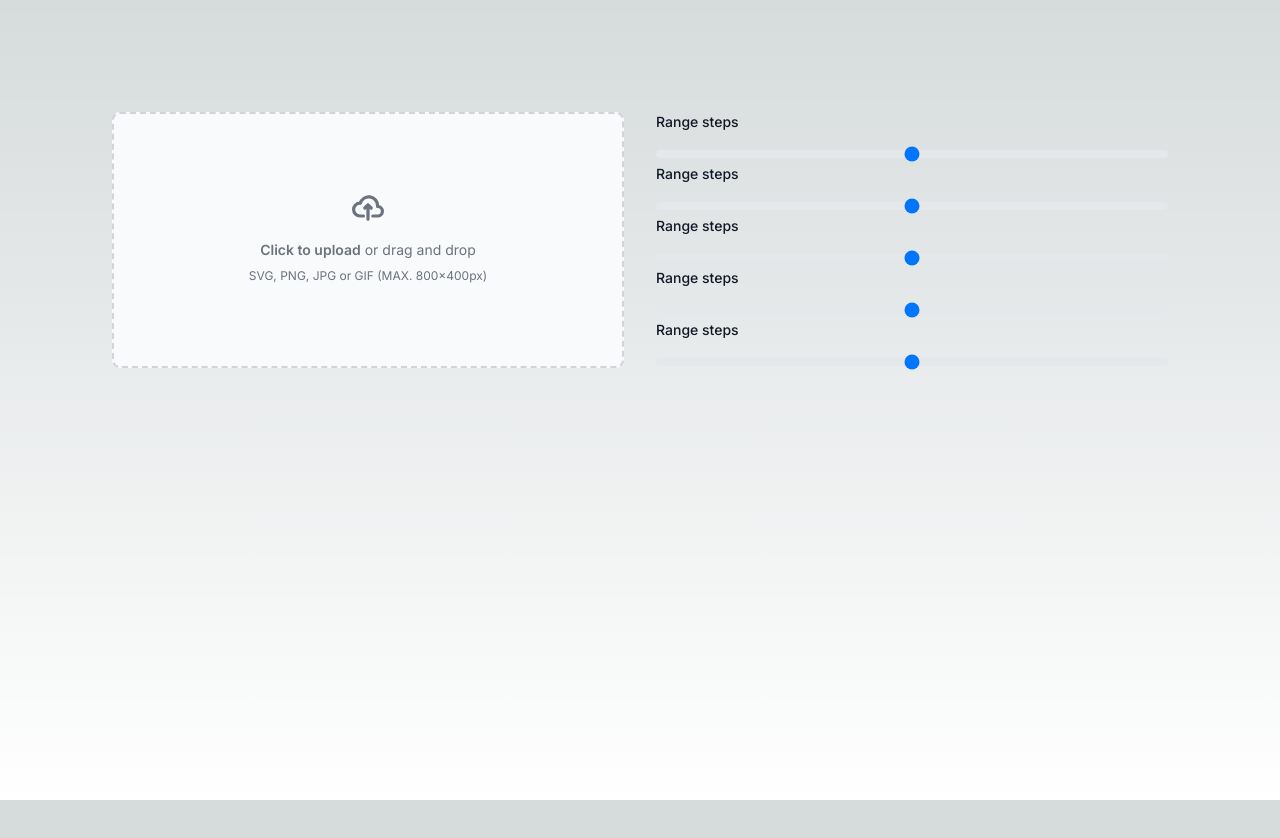
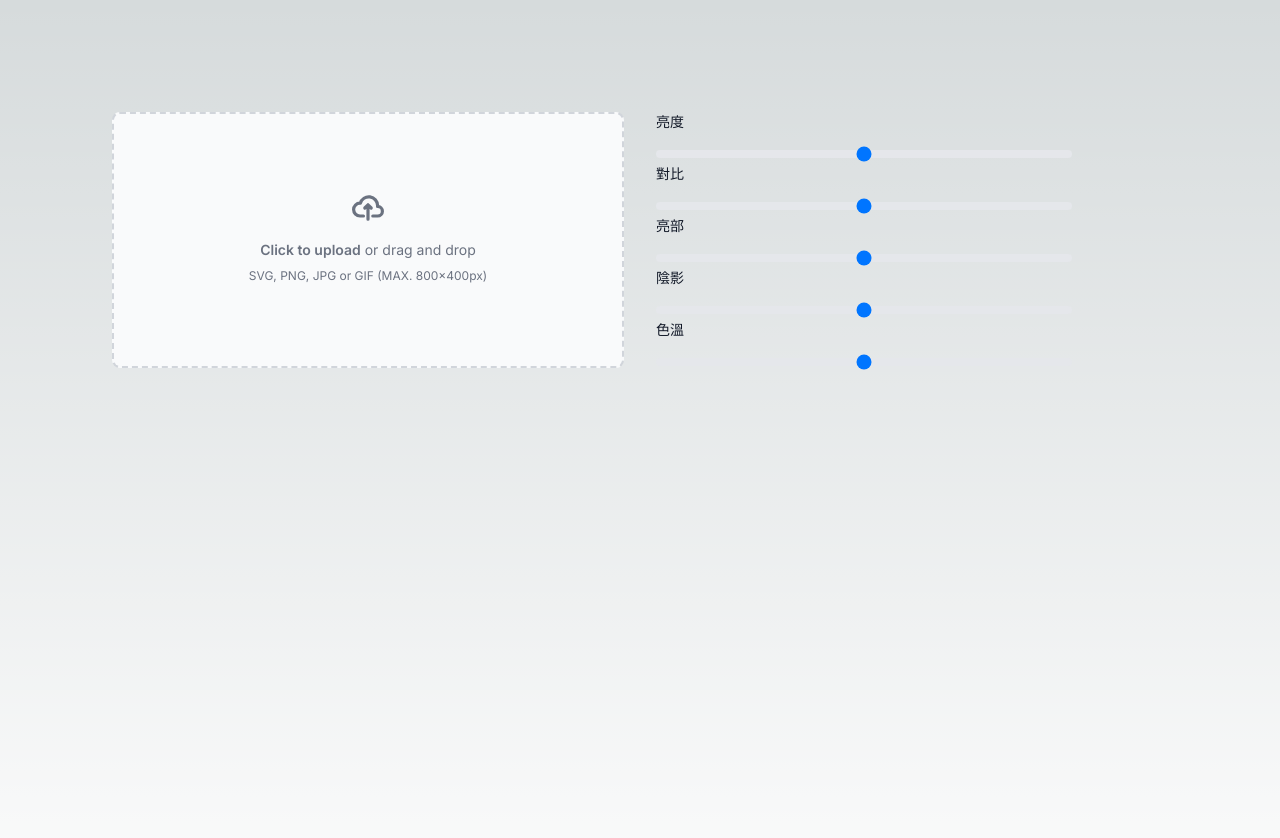
Before and after one commit to marsyang2410/everyday_edit, a Next.js app: page / in a window 1280 px wide. Shown: the top 838 px of the page. Before the commit the page ends 800 px from the top, so only its background shows below. Built offline with nearby package versions, Linux system fonts and the light colour scheme.

Commit message:
add change

```diff
--- a/app/components/ImageUpload.jsx
+++ b/app/components/ImageUpload.jsx
@@ -1,22 +1,37 @@
 // /components/ImageUploader.jsx
-import React, { useState } from 'react';
+import React, { useState , useRef , useEffect } from 'react';
 
-function ImageUploader() {
-    const [imageSrc, setImageSrc] = useState(null);
+function ImageUploader({imageSrc,setImageSrc,canvasRef}) {
 
     const handleImageChange = (event) => {
         const file = event.target.files[0];
         if (file && file.type.startsWith('image/')) {
             const reader = new FileReader();
-            reader.onload = (e) => setImageSrc(e.target.result);
+            reader.onload = (e) => {
+                setImageSrc(e.target.result);
+            }
             reader.readAsDataURL(file);
         } else {
             alert('Please select an image file.');
         }
     };
 
+    useEffect(() => {
+        if (imageSrc && canvasRef.current) {
+            const canvas = canvasRef.current;
+            const ctx = canvas.getContext('2d');
+            const img = new Image();
+            img.onload = () => {
+                // Resize canvas to match image dimensions
+                canvas.width = img.width;
+                canvas.height = img.height;
+                ctx.drawImage(img, 0, 0); // Draw the image at the top left corner
+            };
+            img.src = imageSrc;
+        }
+    }, [imageSrc]);
     return (
-        <div class="flex items-center justify-center w-full">
+        <div className="flex items-center justify-center w-full">
          {!imageSrc && (
                 <label htmlFor="dropzone-file" className="flex flex-col items-center justify-center w-full h-64 border-2 border-gray-300 border-dashed rounded-lg cursor-pointer bg-gray-50 hover:bg-gray-100 dark:hover:bg-gray-800 dark:bg-gray-700 dark:border-gray-600 dark:hover:border-gray-500">
                     <div className="flex flex-col items-center justify-center pt-5 pb-6">
@@ -31,7 +46,8 @@ function ImageUploader() {
             )}
         {imageSrc && (
                 <div className="mt-4">
-                    <img src={imageSrc} alt="Uploaded" className="max-w-full h-auto rounded-lg" />
+                    {/* <img id="canvasInput" src={imageSrc} alt="Uploaded" className="max-w-full h-auto rounded-lg" style={{display:'none'}}/> */}
+                    <canvas ref={canvasRef} className="mt-4 max-w-full h-auto rounded-lg"></canvas>
                 </div>
         )}
         </div>
--- a/app/components/SlideBar.client.jsx
+++ b/app/components/SlideBar.client.jsx
@@ -1,27 +1,28 @@
 import React from 'react'
-import { useState } from 'react';
+import { useState , useEffect } from 'react';
 
-export default function SlideBar() {
-  const [value, setValue] = useState(2.5); // Default value
+export default function SlideBar({title,onValueChange}) {
+  const [value, setValue] = useState(0); // Default value
+  useEffect(() => {
+    onValueChange(value); // Propagate the change to the parent component
+  }, [value]);
 
-
-  function handleChange(event) {
-    console.log("Input value changed to:", event.target.value);
-    setValue(event.target.value)
-  }
+  const handleChange = (e) => {
+    setValue(parseFloat(e.target.value));
+  };
   return (
     <div>
     <label htmlFor="steps-range" className="block mb-2 text-sm font-medium text-gray-900 dark:text-white">
-        Range steps
+        {title}
     </label>
     <input
         id="steps-range"
         onChange={handleChange}
         type="range"
-        min="0"
-        max="5"
+        min="-1"
+        max="1"
         value={value}
-        step="0.5"
+        step="0.2"
         className="w-full h-2 bg-gray-200 rounded-lg appearance-none cursor-pointer dark:bg-gray-700"
     />
     </div>
--- a/app/page.js
+++ b/app/page.js
@@ -3,22 +3,52 @@
 import Image from "next/image";
 import SlideBar from "./components/SlideBar.client.jsx";
 import ImageUploader from "./components/ImageUpload.jsx";
+import { useState , useEffect , useRef } from "react";
+import cv from "opencv.js"
 
 export default function Home() {
+  const [src, setSrc] = useState(null); // This would be your image src, possibly a canvas or similar
+  const canvasRef = useRef(null);
+
+  const handleSliderChange = (brightnessValue) => {
+    if (!cv || !src) return; // Ensure OpenCV and source image are loaded
+    console.log("test")
+    if (canvasRef.current) {
+
+      let srcMat = cv.imread(canvasRef.current); // Read from the canvas
+      let dstMat = new cv.Mat(); // Renamed from 'dst' to 'dstMat'
+      console.log(srcMat)
+      cv.cvtColor(srcMat, dstMat, cv.COLOR_RGBA2GRAY, 0);
+      cv.imshow(canvasRef.current, dstMat);
+      srcMat.delete();
+      dstMat.delete();
+    } else {
+      console.log("Canvas not available");
+    }
+  };
+
   return (
     <main className="flex min-h-screen flex-col items-center justify-between p-24">
-      <div className="flex flex-row w-full justify-between">
-        <div className="w-1/2 p-4">
-            <ImageUploader/>
+      <div className="flex flex-row w-full h-screen">
+        <div className="w-1/2 h-screen p-4">
+            <ImageUploader imageSrc={src} setImageSrc={setSrc} canvasRef={canvasRef}/>
         </div>
-        <div className="w-1/2 p-4">
-            <SlideBar/>
-            <SlideBar/>
-            <SlideBar/>
-            <SlideBar/>
-            <SlideBar/>
+        <div className="flex-1 p-4 max-w-md overflow-auto">
+            <SlideBar title="亮度" onValueChange={handleSliderChange}/>
+            <SlideBar title="對比" onValueChange={handleSliderChange}/>
+            <SlideBar title="亮部" onValueChange={handleSliderChange}/>
+            <SlideBar title="陰影" onValueChange={handleSliderChange}/>
+            <SlideBar title="色溫" onValueChange={handleSliderChange}/>
         </div>
       </div>
     </main>
   );
 }
+
+export async function loader({ params, request, context }) {
+  const initialData = {
+    message: 'This is server-side fetched data.'
+  };
+
+  return initialData;
+}
--- a/next.config.mjs
+++ b/next.config.mjs
@@ -1,4 +1,9 @@
 /** @type {import('next').NextConfig} */
-const nextConfig = {};
+const nextConfig = {
+    webpack: (config) => {
+    config.resolve.fallback = { fs: false, path:false, "crypto": false  };
+    return config;
+  },
+};
 
 export default nextConfig;
--- a/package.json
+++ b/package.json
@@ -11,6 +11,7 @@
   "dependencies": {
     "@uploadthing/react": "^6.4.4",
     "next": "14.2.1",
+    "opencv.js": "^1.2.1",
     "react": "^18",
     "react-dom": "^18",
     "uploadthing": "^6.9.0"
```
Also changed, not shown: app/globals.css (line endings or trailing spaces), 1 other file (tests, documents, lock files or other folders).
